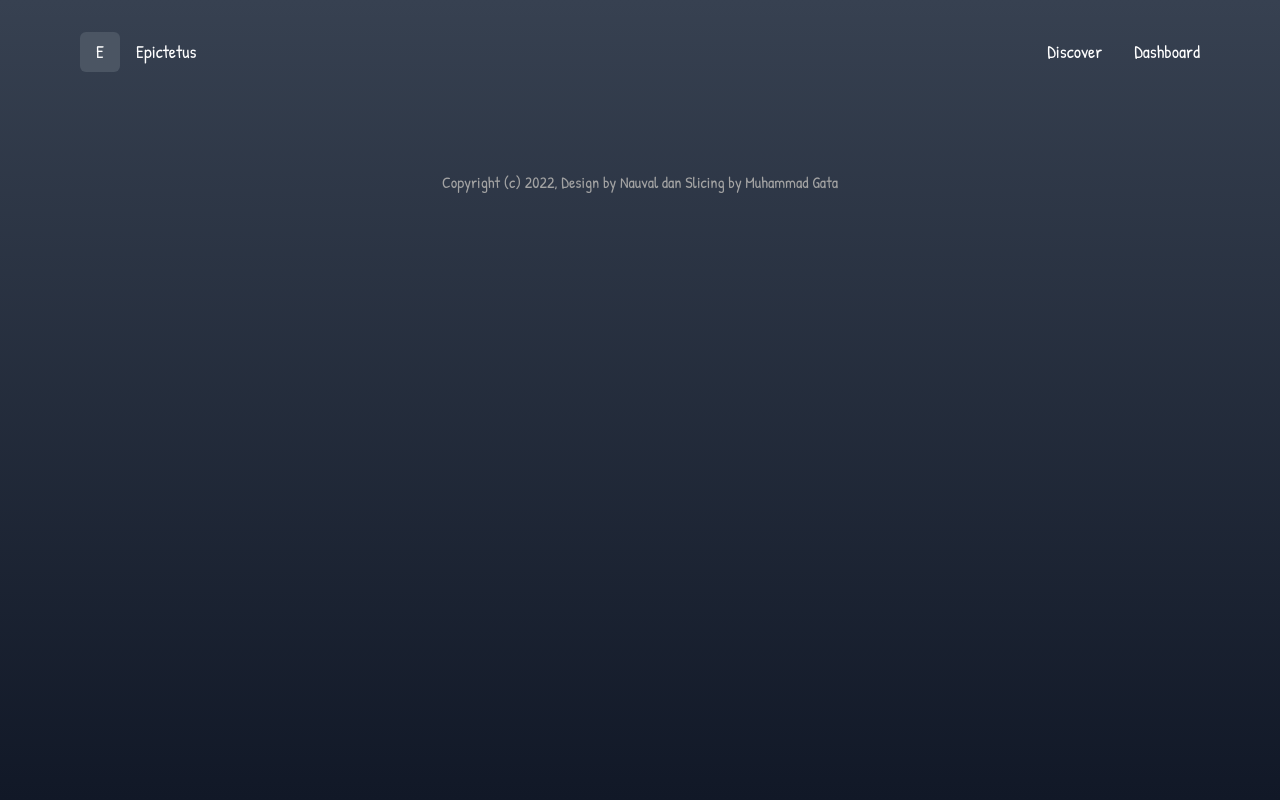
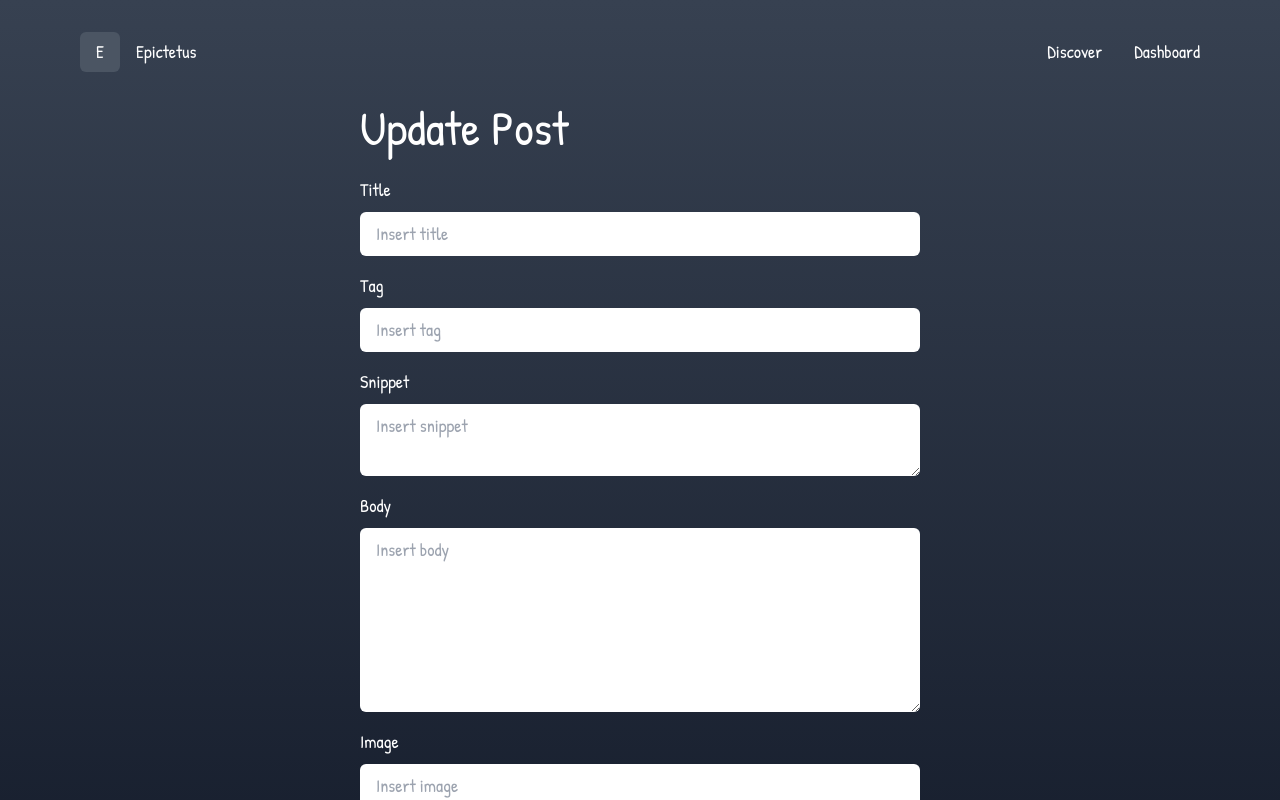
Before and after one commit to muhammadgata01/hackday-week, a React (Vite) app in the folder client/: page /update/1 in a window 1280 px wide. Shown: the top 800 px of the page. Built offline with nearby package versions, Linux system fonts and the light colour scheme; no server answers.

Commit message:
add update post component

```diff
--- a/client/src/App.jsx
+++ b/client/src/App.jsx
@@ -2,6 +2,8 @@ import React from 'react';
 import { Routes, Route } from 'react-router-dom';
 import Discover from './pages/Discover';
 import Create from './pages/Create';
+import Update from './pages/Update';
+
 import TheNavbar from './components/template/TheNavbar';
 import TheFooter from './components/template/TheFooter';
 import ArticlesDetail from './pages/ArticlesDetail';
@@ -17,6 +19,7 @@ function App() {
           <Route path="/articles/:id" element={<ArticlesDetail />}></Route>
           <Route path="/dashboard" element={<Dashboard />} />
           <Route path="/create" element={<Create />}></Route>
+          <Route path="/update/:id" element={<Update />}></Route>
         </Routes>
         <TheFooter />
       </div>
--- a/client/src/components/base/BaseCardDashboard.jsx
+++ b/client/src/components/base/BaseCardDashboard.jsx
@@ -2,6 +2,7 @@ import React from 'react';
 import axios from 'axios';
 import BaseButton from './BaseButton';
 import BaseButtonWIthEvent from './BaseButtonWIthEvent';
+import { Link } from 'react-router-dom';
 
 function BaseCardDashboard({ data }) {
   const { id, title } = data;
@@ -20,7 +21,9 @@ function BaseCardDashboard({ data }) {
     <div className="p-4 bg-dark-500 rounded-lg">
       <h2 className="mb-8">{title}</h2>
       <div className="flex gap-2">
-        <BaseButton color="bg-orange-500">Edit</BaseButton>
+        <Link to={`/update/${id}`}>
+          <BaseButton color="bg-orange-500">Edit</BaseButton>
+        </Link>
         <BaseButtonWIthEvent eventAction={deletePost} color="bg-rose-500">
           Delete
         </BaseButtonWIthEvent>
--- /dev/null
+++ b/client/src/pages/Update.jsx
@@ -0,0 +1,103 @@
+import React, { useState, useEffect } from 'react';
+import { useParams } from 'react-router-dom';
+import axios from 'axios';
+import { baseUrl } from '../libs/constants';
+import BaseButton from '../components/base/BaseButton';
+
+function Create() {
+  const [title, setTitle] = useState('');
+  const [tag, setTag] = useState('');
+  const [snippet, setSnippet] = useState('');
+  const [body, setBody] = useState('');
+  const [image, setImage] = useState('');
+
+  const params = useParams();
+
+  useEffect(() => {
+    axios.get(`${baseUrl}/posts/${params.id}`).then(response => {
+      const result = response.data;
+      setTitle(result.title);
+      setTag(result.tag);
+      setSnippet(result.snippet);
+      setBody(result.body);
+      setImage(result.image);
+    });
+  }, []);
+
+  const handleSubmit = e => {
+    e.preventDefault();
+    const postPost = { title, tag, snippet, body, image };
+
+    axios.put(`${baseUrl}/posts/${params.id}`, postPost).then(() => {
+      alert('Update successful');
+    });
+  };
+
+  return (
+    <main className="flex justify-center">
+      <div className="w-6/12">
+        <h1 className="mb-6">Update Post</h1>
+        <form onSubmit={handleSubmit}>
+          <div className="grid gap-2 mb-4">
+            <label htmlFor="title">Title</label>
+            <input
+              type="text"
+              id="title"
+              className="input-style"
+              placeholder="Insert title"
+              value={title}
+              onChange={e => setTitle(e.target.value)}
+            />
+          </div>
+          <div className="grid gap-2 mb-4">
+            <label htmlFor="tag">Tag</label>
+            <input
+              type="text"
+              id="tag"
+              className="input-style"
+              placeholder="Insert tag"
+              value={tag}
+              onChange={e => setTag(e.target.value)}
+            />
+          </div>
+          <div className="grid gap-2 mb-4">
+            <label htmlFor="snippet">Snippet</label>
+            <textarea
+              id="snippet"
+              rows="2"
+              className="input-style"
+              placeholder="Insert snippet"
+              value={snippet}
+              onChange={e => setSnippet(e.target.value)}></textarea>
+          </div>
+          <div className="grid gap-2 mb-4">
+            <label htmlFor="body">Body</label>
+            <textarea
+              id="body"
+              rows="6"
+              className="input-style"
+              placeholder="Insert body"
+              value={body}
+              onChange={e => setBody(e.target.value)}></textarea>
+          </div>
+          <div className="grid gap-2 mb-4">
+            <label htmlFor="image">Image</label>
+            <input
+              type="text"
+              id="image"
+              className="input-style"
+              placeholder="Insert image"
+              value={image}
+              onChange={e => setImage(e.target.value)}
+            />
+          </div>
+          <BaseButton type="submit" color="bg-emerald-500">
+            Submit
+          </BaseButton>
+        </form>
+      </div>
+    </main>
+  );
+}
+
+export default Create;
```
